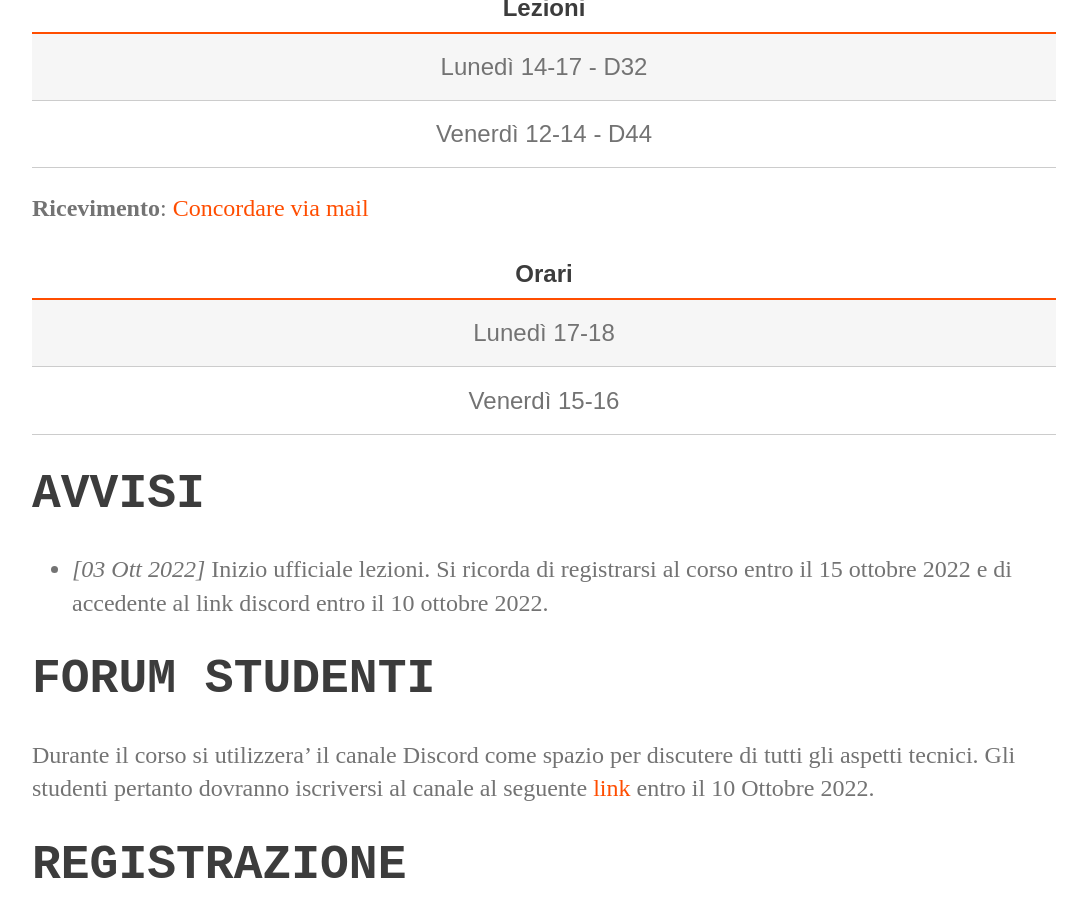
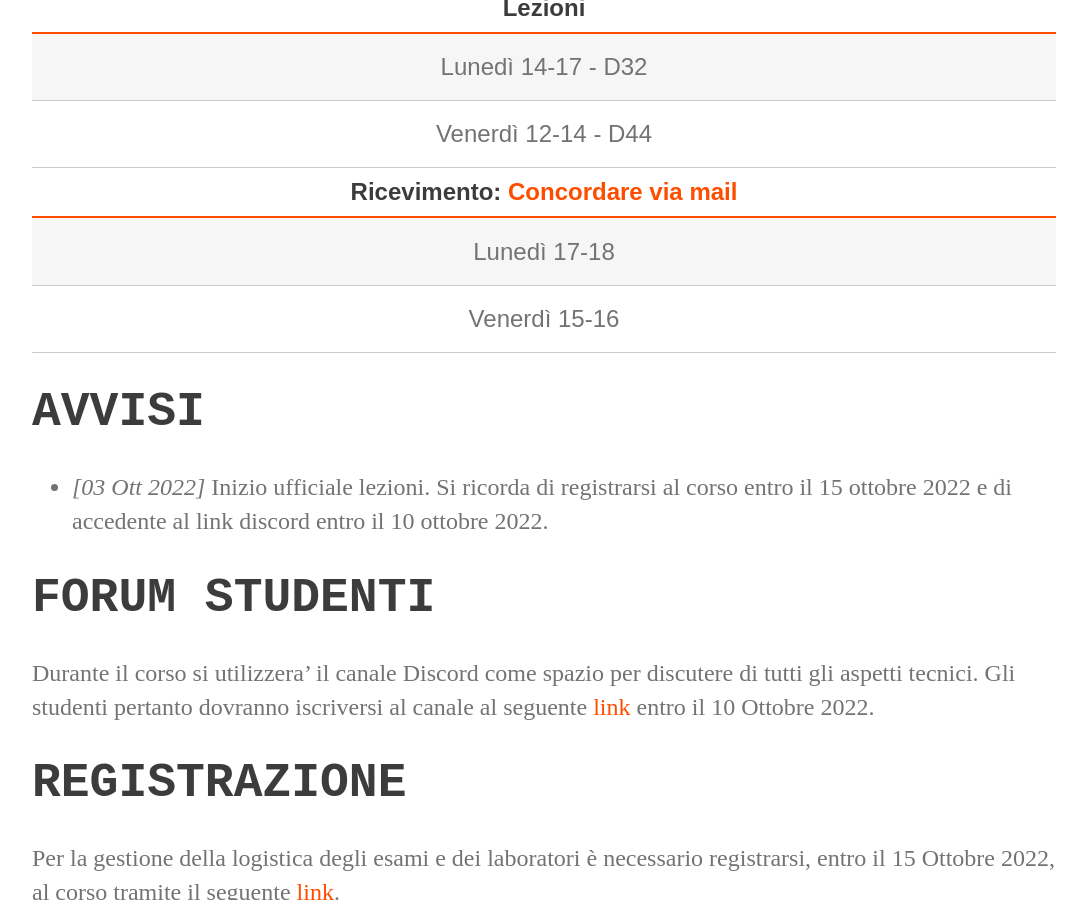
Before and after one commit to perceivelab/database-course, a Jekyll site: the page built from index.md, in a window 1280 px wide and 900 px high, scrolled down 376 px. Shown: the whole window, without its empty margins (96-1183 px from the left). Built offline with Jekyll 4.4.1, drawn with Linux system fonts in a browser that asks for light colours.

Commit message:
Update index.md

```diff
--- a/index.md
+++ b/index.md
@@ -7,14 +7,14 @@ layout: default
 
 **Prerequisiti**: Conoscenza dei linguaggi di programmazione (C/Java)
 
-| Lezioni     |
+| **Lezioni**     |
 | :----------:    |
 | Lunedì 14-17  - D32  |
 | Venerdì 12-14 - D44  |
 
-**Ricevimento**: [Concordare via mail](#staff)
 
-| Orari     |
+
+| **Ricevimento**: [Concordare via mail](#staff)      |
 | :----------:   |
 | Lunedì 17-18   |
 | Venerdì 15-16  |
```
